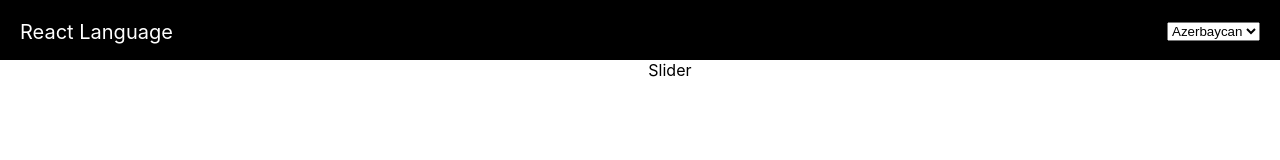
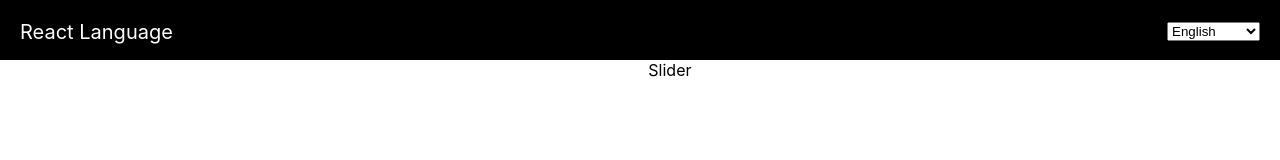
Before and after one commit to Babashov/custom-sliders-with-react-intl, a React (Create React App) app: page / in a window 1280 px wide. Shown: the top 160 px of the page. Built offline with nearby package versions, Linux system fonts and the light colour scheme.

Commit message:
gettin default language from localStorage

```diff
--- a/src/components/Header.jsx
+++ b/src/components/Header.jsx
@@ -1,14 +1,24 @@
 import styles from './styles.module.css'
+import { useState,useEffect } from 'react'
 
 function Header() {
+
+  const localLang = localStorage.getItem('lang')
+  const defaultLanguage = localLang ? localLang : navigator.language
+  const [language,setLanguage] = useState(defaultLanguage)
+
+  useEffect(()=>{
+    localStorage.setItem('lang',language)
+  },[language])
+
   return (
     <div className={styles.header}>
       <div className={styles.logo}>React Language</div>
       <div className={styles.language}>
-        <select name="" id="">
-          <option value="">Azerbaycan</option>
-          <option value="">Russian</option>
-          <option value="">English</option>
+        <select value={language} name="language" id="language" onChange={(e)=>setLanguage(e.target.value)}>
+          <option value="az-AZ">Azerbaycan</option>
+          <option value="ru-RU">Russian</option>
+          <option value="en-US">English</option>
         </select>
       </div>
     </div>
```
